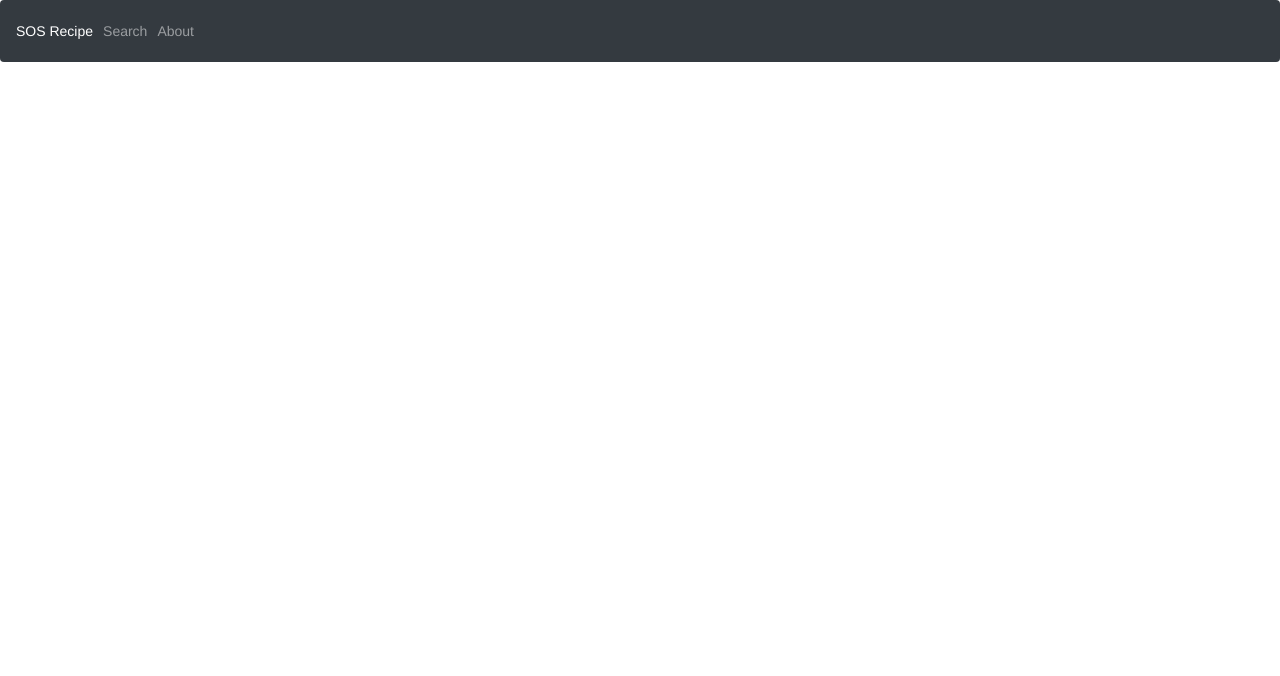
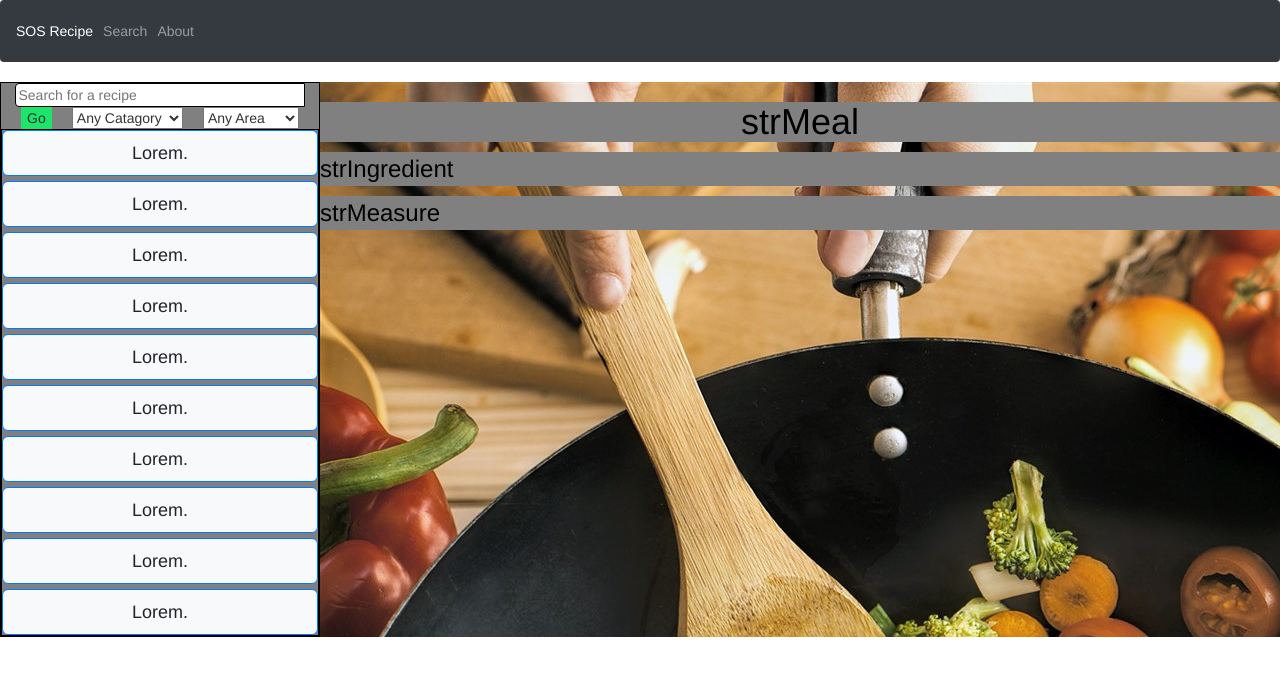
Before and after one commit to SOS-Recipe/SOS_Recipe, a React (Create React App) app in the folder frontend/: page /Search in a window 1280 px wide. Shown: the top 676 px of the page. Built offline with nearby package versions, Linux system fonts and the light colour scheme.

Commit message:
putting stuff into the right spot

```diff
--- a/frontend/src/App.js
+++ b/frontend/src/App.js
@@ -5,7 +5,7 @@ import About from './components/about';
 import { Redirect, Route, Router, Switch} from "react-router-dom";
 import history from "./history";
 import Recipe from './components/recipe';
-
+import Search from './components/search'
 
 function App() {
   return (
@@ -20,6 +20,7 @@ function App() {
            <Route component={Landing} exact={true} path="/" />
            <Route component={About} exact={true} path ="/About"/>
            <Route component={Recipe} exact={true} path="/Recipe"/>
+           <Route component={Search} exact={true} path="/Search"/>
           </Switch>
         </Router>
       </div>
--- /dev/null
+++ b/frontend/src/components/search.jsx
@@ -0,0 +1,112 @@
+import React from "react";
+import '../styles/search.css';
+
+class Search extends React.Component {
+    componentDidMount() {
+        document.title="SOS_Recipe"
+    }
+    render() {
+        return(
+            <main>
+                <div class="flex_container">
+                    <div class="search_results_wrapper">
+                        <form class="search_form" name="searchbar">
+                            <input class="search" type="search" placeholder="Search for a recipe" id="search" autofocus required/>
+                            <button type ="submit" class="go_btn">Go</button>
+                            <select name="catagory" id="catagory_drop" class="catagory_drop">
+                                <option value="">Any Catagory</option>
+                                <option value="Beef">Beef</option>
+                                <option value="Breakfast">Breakfast</option>
+                                <option value="Chicken">Chicken</option>
+                                <option value="Dessert">Dessert</option>
+                                <option value="Goat">Goat</option>
+                                <option value="Lamb">Lamb</option>
+                                <option value="Miscellaneous">Miscellaneous</option>
+                                <option value="Pasta">Pasta</option>
+                                <option value="Pork">Pork</option>
+                                <option value="Seafood">Seafood</option>
+                                <option value="Side">Side</option>
+                                <option value="Starter">Starter</option>
+                                <option value="Vegan">Vegan</option>
+                                <option value="Vegetarian">Vegetarian</option>
+                            </select>
+                            <select name="region" id="region_drop" class="region_drop">
+                                <option value="">Any Area</option>
+                                <option value="American">American</option>
+                                <option value="British">British</option>
+                                <option value="Canadian">Canadian</option>
+                                <option value="Chinese">Chinese</option>
+                                <option value="Dutch">Dutch</option>
+                                <option value="Egyptian">Egyptian</option>
+                                <option value="French">French</option>
+                                <option value="Greek">Greek</option>
+                                <option value="Indian">Indian</option>
+                                <option value="Irish">Irish</option>
+                                <option value="Italian">Italian</option>
+                                <option value="Jamaican">Jamaican</option>
+                                <option value="Japanese">Japanese</option>
+                                <option value="Kenyan">Kenyan</option>
+                                <option value="Malaysian">Malaysian</option>
+                                <option value="Mexican">Mexican</option>
+                                <option value="Moroccan">Moroccan</option>
+                                <option value="Polish">Polish</option>
+                                <option value="Portuguese">Portuguese</option>
+                                <option value="Russian">Russian</option>
+                                <option value="Spanish">Spanish</option>
+                                <option value="Thai">Thai</option>
+                                <option value="Tunisian">Tunisian</option>
+                                <option value="Turkish">Turkish</option>
+                                <option value="Unknown">Unknown</option>
+                                <option value="Vietnamese">Vietnamese</option>
+                            </select>
+                        </form>
+                        <div class="results_btn">
+                            <button type="button" class="btn border-primary btn-light btn-lg btn-block">Lorem.</button>
+                            <button type="button" class="btn border-primary btn-light btn-lg btn-block">Lorem.</button>
+                            <button type="button" class="btn border-primary btn-light btn-lg btn-block">Lorem.</button>
+                            <button type="button" class="btn border-primary btn-light btn-lg btn-block">Lorem.</button>
+                            <button type="button" class="btn border-primary btn-light btn-lg btn-block">Lorem.</button>
+                            <button type="button" class="btn border-primary btn-light btn-lg btn-block">Lorem.</button>
+                            <button type="button" class="btn border-primary btn-light btn-lg btn-block">Lorem.</button>
+                            <button type="button" class="btn border-primary btn-light btn-lg btn-block">Lorem.</button>
+                            <button type="button" class="btn border-primary btn-light btn-lg btn-block">Lorem.</button>
+                            <button type="button" class="btn border-primary btn-light btn-lg btn-block">Lorem.</button>
+
+                        </div>
+                    </div>
+                    <div class="output">
+                        <h1>strMeal</h1>
+                        <div class = "ing_meas_wrap">
+                            <p class="ingredients">
+                                strIngredient
+                            </p>
+                            <p class="measurements">
+                                strMeasure
+                            </p>
+                        </div>
+                    </div>
+                </div>
+            </main>
+        )
+    }
+}
+
+export default Search;
+
+/*
+strMeal =           meal name
+strCategory =       main ingredient
+strArea =           region
+strInstructions
+strMealThumb =      meal image
+strIngredient<num> =ingredient <num>, only up to 20
+strMeasure<num> =   measurement of ingredient <num>, only up to 20
+
+
+style="background-image: url('img_girl.jpg');"
+
+TODO:
+    buttons have strMealThumb as background image
+    buttons have outline
+    output has dynamic information
+*/
--- /dev/null
+++ b/frontend/src/styles/search.css
@@ -0,0 +1,54 @@
+.flex_container{
+    display: flex
+}
+
+.search_results_wrapper {
+    width: 25%;
+    border: 1px solid black;
+    overflow: hidden;
+    background-color: grey;
+}
+div.results_btn {
+    width: 100%;
+    /*float:left; /* add this */
+    border: 1px solid black;
+}
+
+
+.search_form{
+    display: flex;
+    flex-wrap: wrap;
+    justify-content: space-evenly;
+}
+
+.search {
+    border: 1px solid black;
+    width: 90.9%;
+    overflow: hidden;
+}
+
+
+.output {
+    background-image: url(../images/landing-background.jpg);
+    width: 75%;
+  }
+
+.output h1{
+    text-align: center;
+    background-color: grey;
+    color: black;
+}
+
+.ingredients{
+    background-color: grey;
+    color: black;
+}
+
+.measurements{
+    background-color: grey;
+    color: black;
+}
+
+type.button{
+    border: 1px solid black;
+}
```
